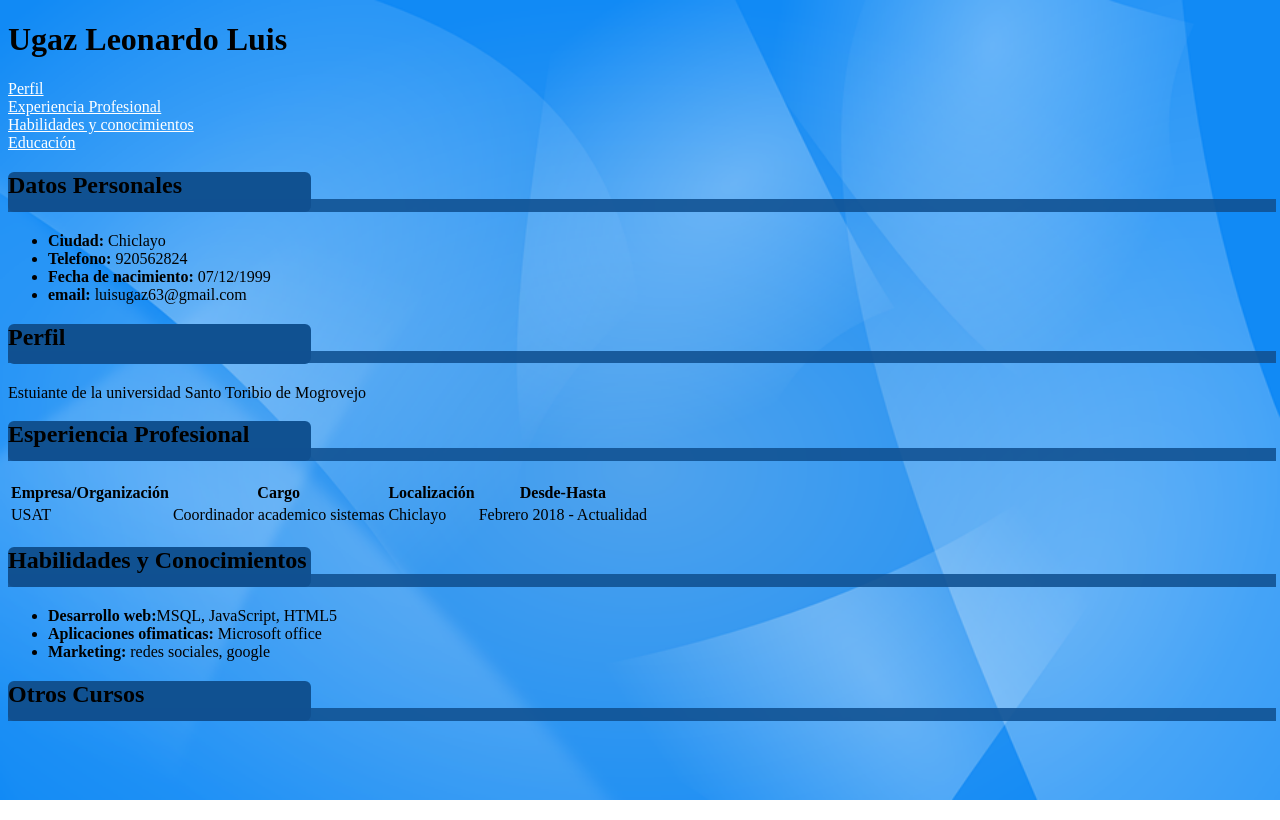
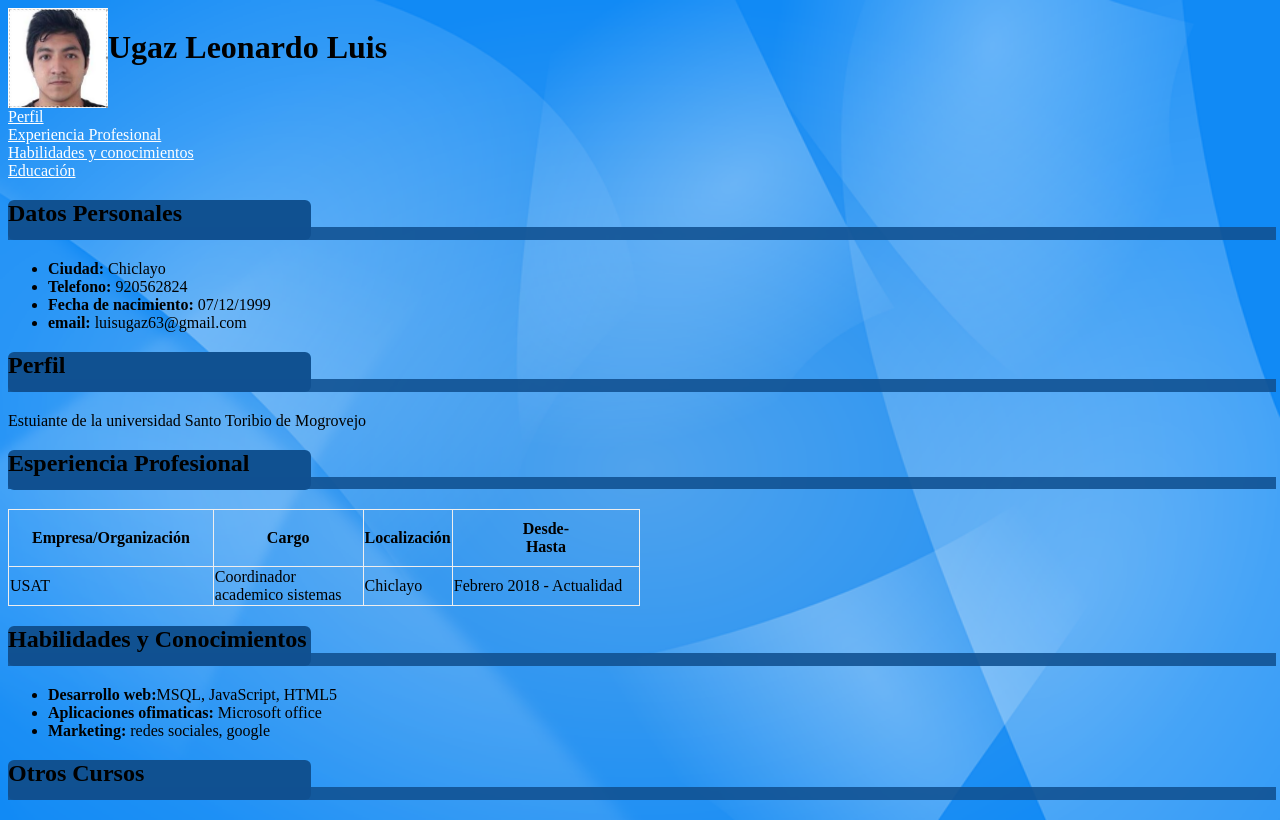
Before and after one commit to LuisUgaz/Trabajos-Clase-dise-o, a plain HTML site: page Sesion 10/Trabajo2/Curriculum.html in a window 1280 px wide. Drawn offline with Linux system fonts and the light colour scheme.

Commit message:
curriculum

```diff
--- a/Sesion 10/Trabajo2/Css/estilos.css
+++ b/Sesion 10/Trabajo2/Css/estilos.css
@@ -20,3 +20,16 @@ hr{
 a{
     color: white;
 }
+.datos{
+    display: flex;
+    flex-direction: row;
+}
+table, th, td{
+    border: 1px;
+    border-collapse: collapse;
+    width: 50%;
+    border-style:groove;
+}
+.tamaño{
+    padding: 10px 70px;
+}
--- a/Sesion 10/Trabajo2/Curriculum.html
+++ b/Sesion 10/Trabajo2/Curriculum.html
@@ -12,7 +12,10 @@
     <link rel="icon" href="img/mifoto.JPG">
 </head>
 <body>
-    <h1>Ugaz Leonardo Luis</h1>
+    <div class="datos">
+        <img src="img/mifoto.JPG" alt="right" width="100" height="100"><br>
+        <h1>Ugaz Leonardo Luis</h1>
+    </div>
     <a href="#Perfil">Perfil</a> <br>
     <a href="#experiencia">Experiencia Profesional</a> <br>
     <a href="#habilidades">Habilidades y conocimientos</a> <br>
@@ -35,7 +38,7 @@
                 <th>Empresa/Organización</th>
                 <th>Cargo</th>
                 <th>Localización</th>
-                <th>Desde-Hasta</th>
+                <th class="tamaño">Desde-Hasta</th>
             </tr>
         </thead>
         <tbody>
```
